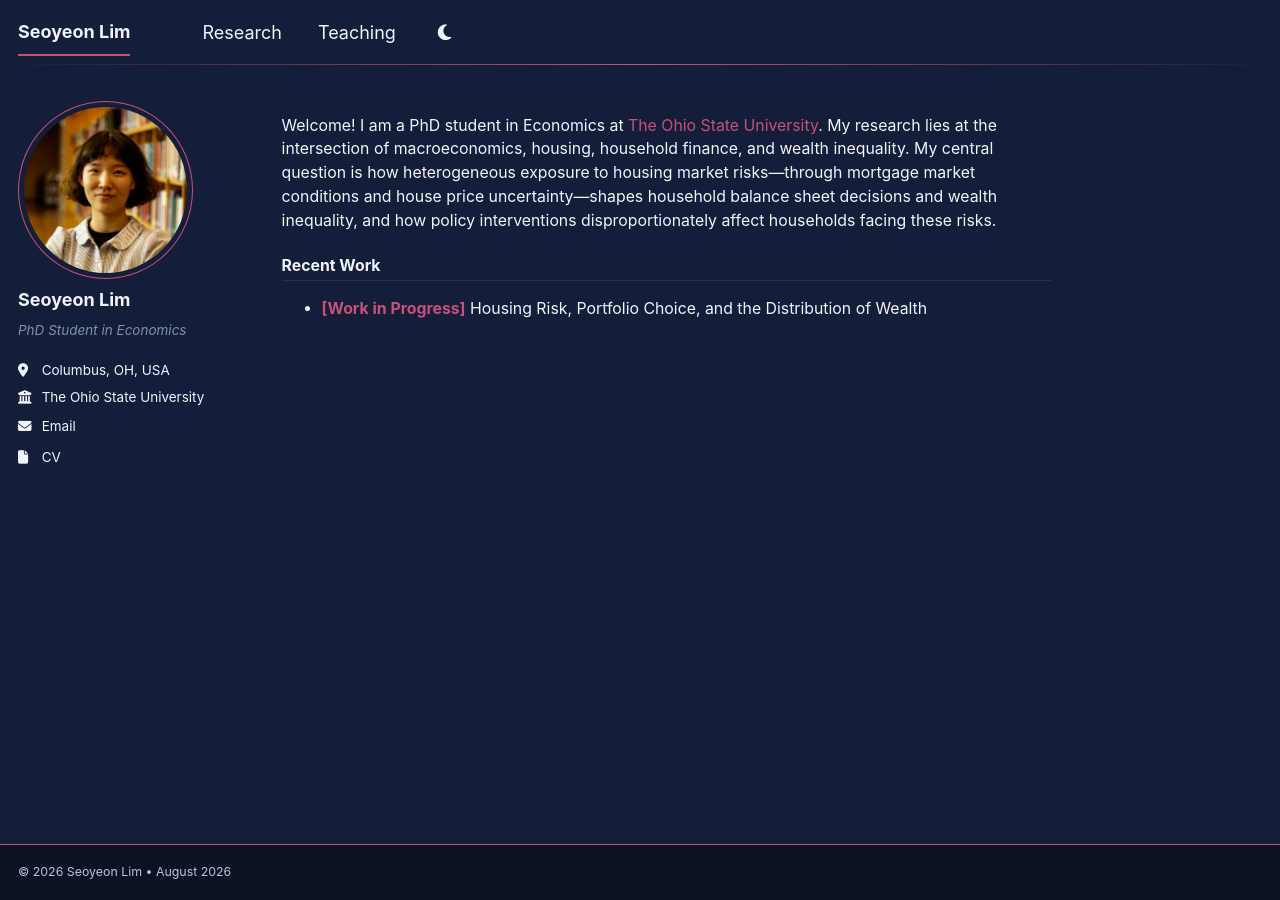
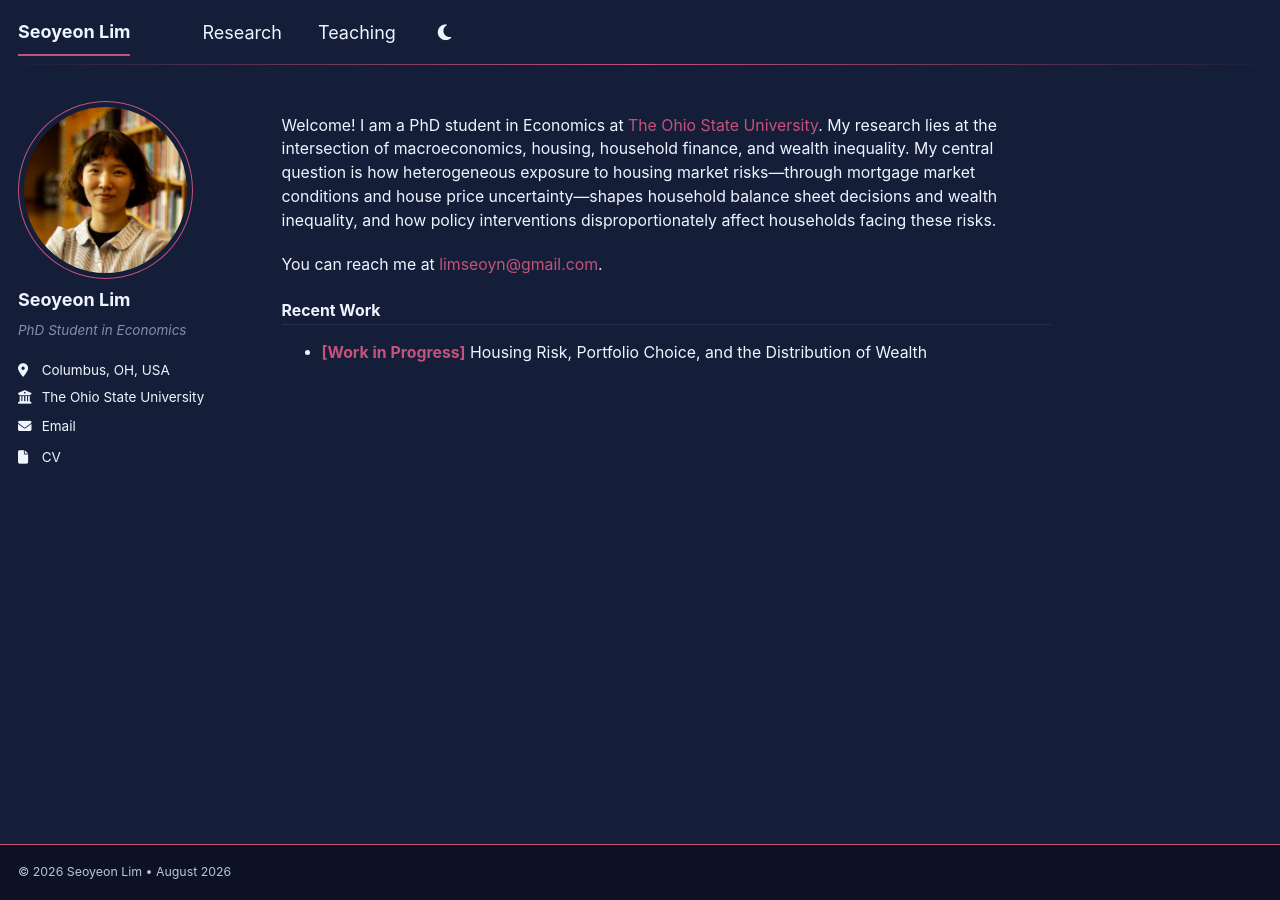
Before and after one commit to seoyeon-lim/academic.github.io, a Jekyll site: the page built from _pages/about.md, in a window 1280 px wide. Built offline with Jekyll 4.4.1, drawn with Linux system fonts in a browser that asks for light colours; a script bundle is joined from its source files by our own code; library files that are not in the unit come from our copies.

Commit message:
Add Gmail contact line to about page
Co-Authored-By: Claude Sonnet 4.6 <noreply@anthropic.com>

```diff
--- a/_pages/about.md
+++ b/_pages/about.md
@@ -9,6 +9,8 @@ redirect_from:
 
 Welcome! I am a PhD student in Economics at [The Ohio State University](https://economics.osu.edu/). My research lies at the intersection of macroeconomics, housing, household finance, and wealth inequality. My central question is how heterogeneous exposure to housing market risks—through mortgage market conditions and house price uncertainty—shapes household balance sheet decisions and wealth inequality, and how policy interventions disproportionately affect households facing these risks.
 
+You can reach me at [limseoyn@gmail.com](mailto:limseoyn@gmail.com).
+
 #### Recent Work
 
 - <span style="color:var(--global-base-color)">**[Work in Progress]**</span> Housing Risk, Portfolio Choice, and the Distribution of Wealth
```
